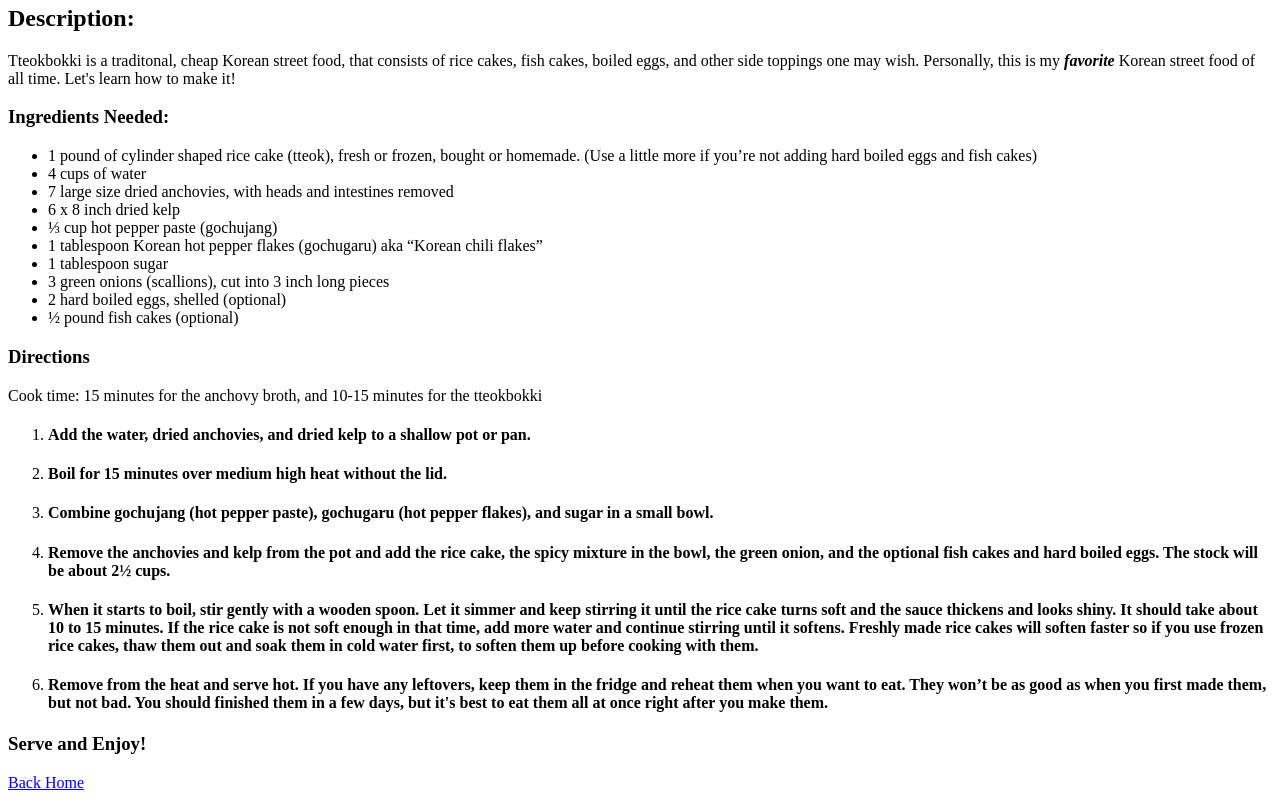
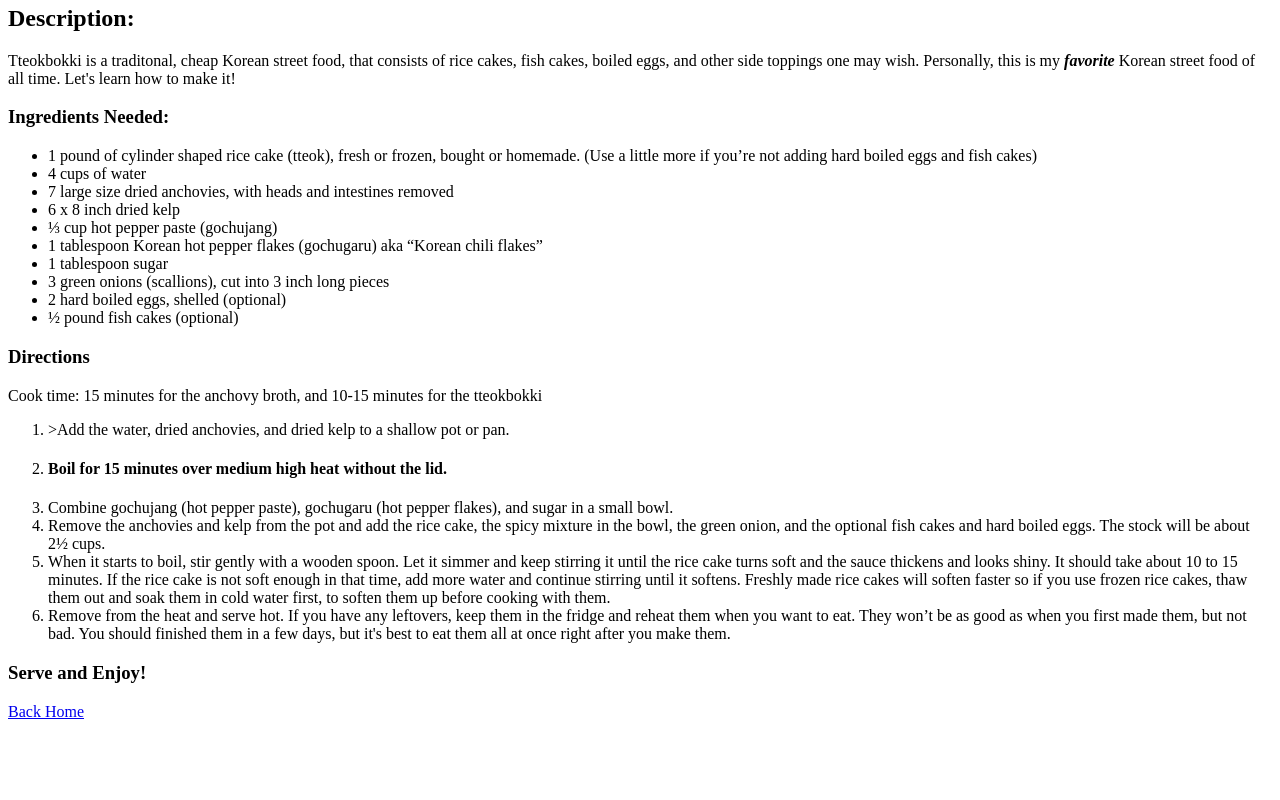
Before and after one commit to hham1/odin-recipes, a plain HTML site: page recipes/teok.html in a window 1280 px wide. Shown: the part 399-1199 px from the top of the page. After the commit the page ends 1128 px from the top, so only its background shows below. Drawn offline with Linux system fonts and the light colour scheme.

Commit message:
a little change

```diff
--- a/recipes/teok.html
+++ b/recipes/teok.html
@@ -33,16 +33,16 @@
     <p>Cook time: 15 minutes for the anchovy broth, and 10-15 minutes for the tteokbokki</p>
 
     <ol>
-        <li><h4>Add the water, dried anchovies, and dried kelp to a shallow pot or pan.</h4></li>
-        <li><h4>Boil for 15 minutes over medium high heat without the lid.</h4></li>
-        <li><h4>Combine gochujang (hot pepper paste), gochugaru (hot pepper flakes), and sugar in a small bowl.</h4></li>
-        <li><h4>Remove the anchovies and kelp from the pot and add the rice cake, the spicy mixture in the bowl, the green onion, and the optional fish cakes and hard boiled eggs. The stock will be about 2½ cups.</h4></li>
-        <li><h4>When it starts to boil, stir gently with a wooden spoon.
+        <li>>Add the water, dried anchovies, and dried kelp to a shallow pot or pan.</li>
+        <li><h4>Boil for 15 minutes over medium high heat without the lid.</li>
+        <li>Combine gochujang (hot pepper paste), gochugaru (hot pepper flakes), and sugar in a small bowl.</li>
+        <li>Remove the anchovies and kelp from the pot and add the rice cake, the spicy mixture in the bowl, the green onion, and the optional fish cakes and hard boiled eggs. The stock will be about 2½ cups.</li>
+        <li>When it starts to boil, stir gently with a wooden spoon.
             Let it simmer and keep stirring it until the rice cake turns soft and the
             sauce thickens and looks shiny. It should take about 10 to 15 minutes. If the rice cake is not soft enough in that time, add more water and continue stirring until it softens. Freshly made rice cakes will soften faster so if you use frozen rice cakes, thaw them out and soak them in cold water first,
-            to soften them up before cooking with them.</h4>
+            to soften them up before cooking with them.
         </li>
-        <li><h4>Remove from the heat and serve hot. If you have any leftovers, keep them in the fridge and reheat them when you want to eat. They won’t be as good as when you first made them, but not bad. You should finished them in a few days, but it's best to eat them all at once right after you make them.</h4></li>
+        <li>Remove from the heat and serve hot. If you have any leftovers, keep them in the fridge and reheat them when you want to eat. They won’t be as good as when you first made them, but not bad. You should finished them in a few days, but it's best to eat them all at once right after you make them.</li>
     </ol>
 
     <h3>Serve and Enjoy!</h3>
```
